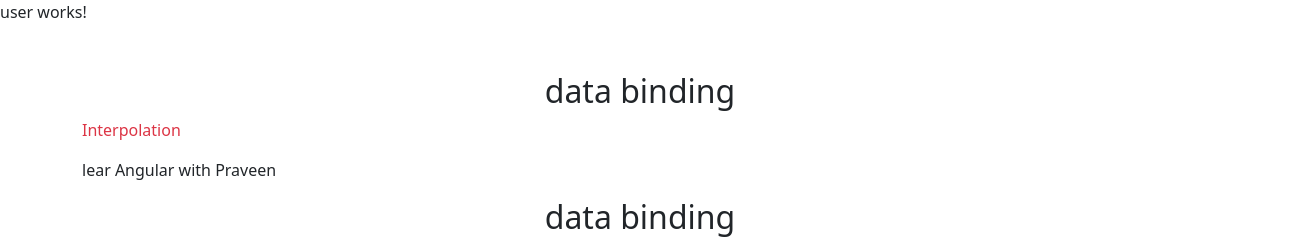
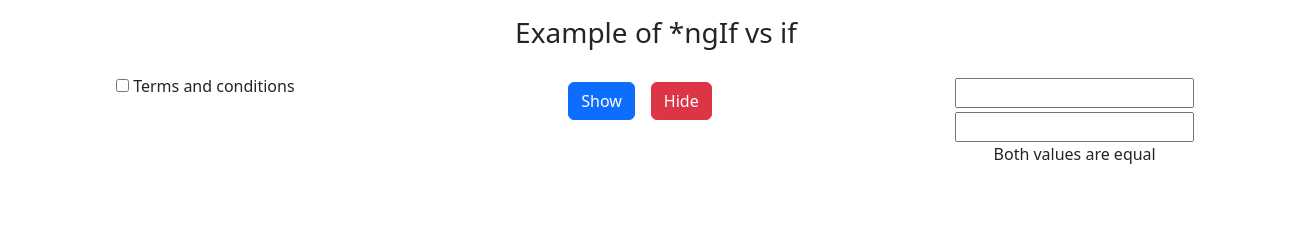
Before and after one commit to praveenwebapp/angularE2E, an Angular app in the folder angularendtoend/: page / in a window 1280 px wide. Shown: the top 239 px of the page, 1308 px wide, since content can reach past the window. Built offline with nearby package versions, Linux system fonts and the light colour scheme.

Commit message:
chages for directives

```diff
--- a/angularendtoend/angular.json
+++ b/angularendtoend/angular.json
@@ -18,9 +18,7 @@
           "builder": "@angular/build:application",
           "options": {
             "browser": "src/main.ts",
-            "polyfills": [
-              "zone.js"
-            ],
+            "polyfills": ["zone.js"],
             "tsConfig": "tsconfig.app.json",
             "inlineStyleLanguage": "scss",
             "assets": [
@@ -32,6 +30,9 @@
             "styles": [
               "node_modules/bootstrap/dist/css/bootstrap.min.css",
               "src/styles.scss"
+            ],
+            "scripts": [
+              "node_modules/bootstrap/dist/js/bootstrap.bundle.min.js"
             ],
             "server": "src/main.server.ts",
             "outputMode": "server",
@@ -81,10 +82,7 @@
         "test": {
           "builder": "@angular/build:karma",
           "options": {
-            "polyfills": [
-              "zone.js",
-              "zone.js/testing"
-            ],
+            "polyfills": ["zone.js", "zone.js/testing"],
             "tsConfig": "tsconfig.spec.json",
             "inlineStyleLanguage": "scss",
             "assets": [
@@ -93,9 +91,7 @@
                 "input": "public"
               }
             ],
-            "styles": [
-              "src/styles.scss"
-            ]
+            "styles": ["src/styles.scss"]
           }
         }
       }
--- a/angularendtoend/src/app/app.html
+++ b/angularendtoend/src/app/app.html
@@ -1,3 +1,7 @@
-<app-user></app-user>
- <app-databnnding></app-databnnding>
+<!-- <app-user></app-user> -->
+
+<app-structutal-directive></app-structutal-directive>
+
+<!-- <app-directives></app-directives>
+ <app-databnnding></app-databnnding> -->
 <router-outlet></router-outlet>
--- a/angularendtoend/src/app/app.ts
+++ b/angularendtoend/src/app/app.ts
@@ -3,10 +3,12 @@
 import { User } from './user/user';
 import { Databinding } from './databinding/databinding';
 import { CommonModule } from '@angular/common';
+import { Directives } from './directives/directives';
+import { StructutalDirective } from './structutal-directive/structutal-directive';
 
 @Component({
   selector: 'app-root',
-  imports: [RouterOutlet,User,Databinding,CommonModule],
+  imports: [RouterOutlet,User,Databinding,CommonModule,Directives,StructutalDirective],
   standalone:true,
   templateUrl: './app.html',
   styleUrl: './app.scss'
--- /dev/null
+++ b/angularendtoend/src/app/directives/directives.html
@@ -0,0 +1,4 @@
+<div>
+    <button class="btn btn-primary m-5">Blue</button>
+    <button class="btn btn-success m-5">Green</button>
+</div>
--- /dev/null
+++ b/angularendtoend/src/app/structutal-directive/structutal-directive.html
@@ -0,0 +1,48 @@
+<div class="row text-center">
+  <div class="col-12 m-3">
+    <h3>Example of *ngIf vs if</h3>
+  </div>
+</div>
+
+<div class="row text-center">
+  <div class="col-4">
+    <div>
+      <input type="checkbox" (click)="onClick()" /> Terms and conditions
+    </div>
+    <!-- <div *ngIf="isChecked">
+            <button class="btn btn-success">Submit</button>
+        </div> -->
+    @if(isChecked){
+    <button class="btn btn-success">Submit</button>
+    }
+  </div>
+  <div class="col-4">
+    <!-- <div class="m-2" *ngIf="isInputBox">
+            <input type="text" value="FEDLearning">
+        </div> -->
+    @if(isInputBox){
+    <div class="m-2">
+      <input type="text" value="FEDLearning" />
+    </div>
+    }
+    <button class="btn btn-primary m-2" (click)="showField()">Show</button>
+    <button class="btn btn-danger m-2" (click)="hideField()">Hide</button>
+  </div>
+  <div class="col-4">
+    <div>
+      <input type="text" class="m-1" [(ngModel)]="input1" />
+      <input type="text" [(ngModel)]="input2" />
+    </div>
+    <!-- <div *ngIf="input1 !== input2">
+            <h4>Both values are not equal</h4>
+        </div>
+        <div *ngIf="input1 === input2">
+            <h4>Both values are equal</h4>
+        </div> -->
+    @if(input1 !== input2){
+    <p>Both values are not equal</p>
+    }@else if(input1 === input2){
+    <p>Both values are equal</p>
+    }
+  </div>
+</div>
--- /dev/null
+++ b/angularendtoend/src/app/structutal-directive/structutal-directive.ts
@@ -0,0 +1,29 @@
+import { CommonModule } from '@angular/common';
+import { Component } from '@angular/core';
+import { FormsModule } from '@angular/forms';
+
+@Component({
+  selector: 'app-structutal-directive',
+  imports: [CommonModule, FormsModule],
+  templateUrl: './structutal-directive.html',
+  styleUrl: './structutal-directive.scss',
+})
+export class StructutalDirective {
+  isChecked: boolean = false;
+  isInputBox: boolean = false;
+
+  input1: string = '';
+  input2: string = '';
+
+  onClick() {
+    this.isChecked = !this.isChecked;
+  }
+
+  showField() {
+    this.isInputBox = true;
+  }
+
+  hideField() {
+    this.isInputBox = false;
+  }
+}
```
Also changed, not shown: angularendtoend/src/app/directives/directives.ts (added, +11 -0 lines), angularendtoend/src/app/directives/directives.scss (added), angularendtoend/src/app/structutal-directive/structutal-directive.scss (added), 2 other files (tests, documents, lock files or other folders).
